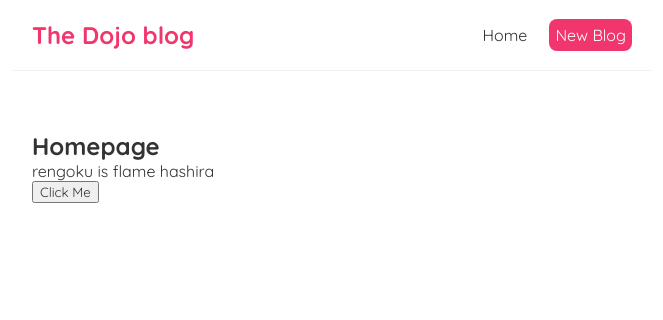
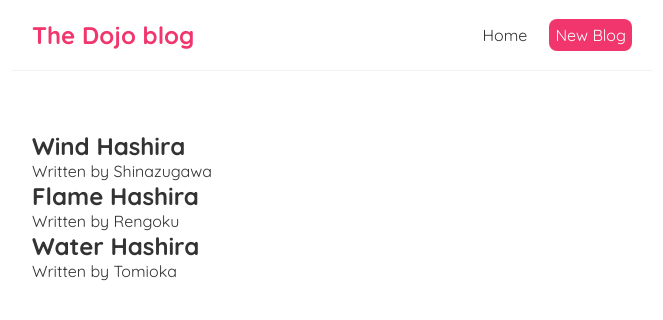
Before and after one commit to SurajSarangi/Hashira-blog, a React (Create React App) app: page / in a window 1280 px wide. Shown: the top 320 px of the page, without its empty margins (308-971 px from the left). Built offline with nearby package versions, Linux system fonts and the light colour scheme; the HTML template or start-up script is replaced by a standard one.

Commit message:
Changed blog to Hashira and types

```diff
--- a/src/Home.js
+++ b/src/Home.js
@@ -1,20 +1,22 @@
 import { useState } from 'react';
 
-const Home = () =>{
+const Home = () => {
 
-	const [name, setName] = useState('rengoku');
-	const [type, setType] = useState('flame');
-
-	const handleClick = () =>{
-		setName('shinazugawa');
-		setType('wind');
-	}
+	// eslint-disable-next-line no-unused-vars
+	const [blogs, setBlogs] = useState([
+		{ title: 'Wind Hashira', body: 'lorem ipsum...', author: 'Shinazugawa', id: 1 },
+    	{ title: 'Flame Hashira', body: 'lorem ipsum...', author: 'Rengoku', id: 2 },
+    	{ title: 'Water Hashira', body: 'lorem ipsum...', author: 'Tomioka', id: 3 }
+	]);
 
 	return(
 		<div className="home">
-			<h2>Homepage</h2>
-			<p>{name} is {type} hashira</p>
-			<button onClick = {handleClick}>Click Me</button>
+			{blogs.map(blog => (
+				<div className="blog-preview" key={blog.id}>
+					<h2>{blog.title}</h2>
+					<p>Written by <span>{blog.author}</span></p>
+				</div>
+			))}
 		</div>
 	);
 }
```
